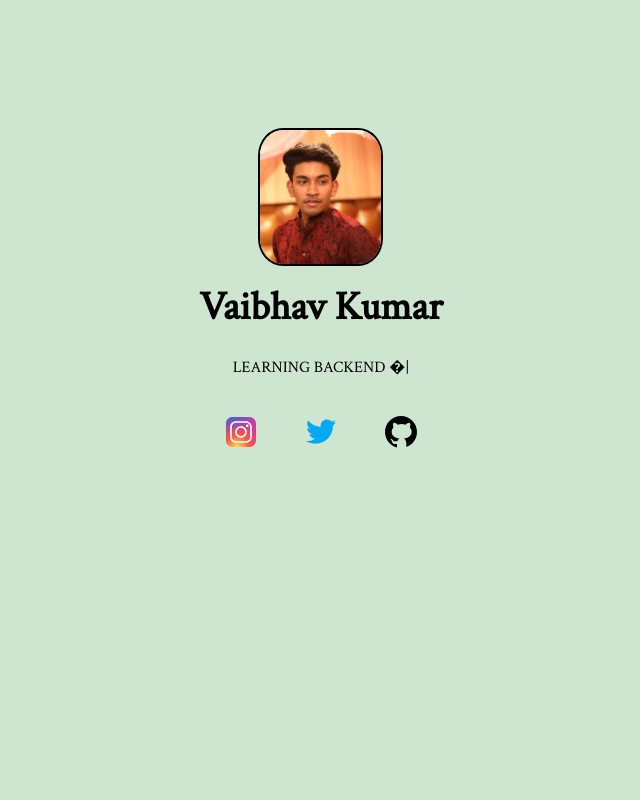
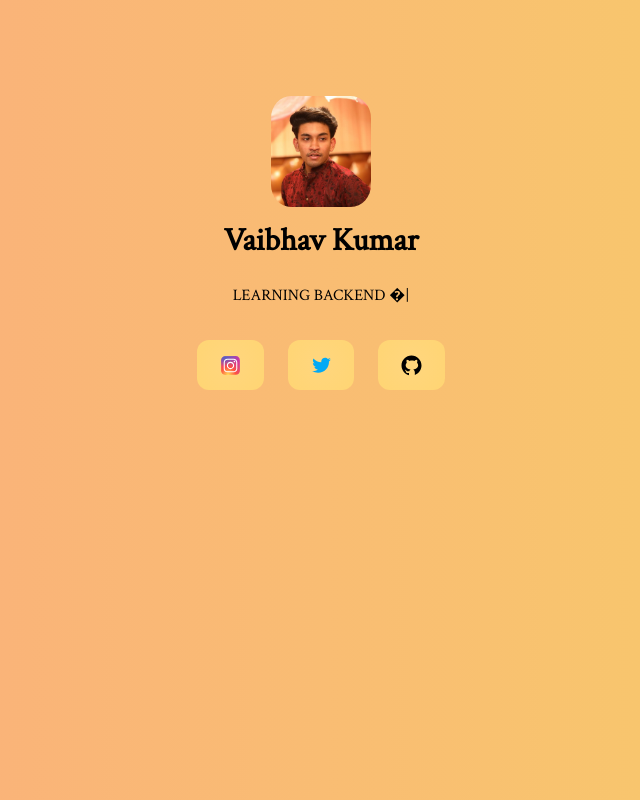
Before and after one commit to PrgVaibhav/My-socials, a plain HTML site: page index.html in a window 1280 px wide. Shown: the whole page, without its empty margins (319-959 px from the left). Drawn offline with Linux system fonts and the light colour scheme.

Commit message:
Update style.css

```diff
--- a/style.css
+++ b/style.css
@@ -10,6 +10,9 @@
 
 body {
   background: #cee5d0;
+  background-color: #fbab7e;
+  background-image: linear-gradient(to right, #fbab7e 0%, #f7ce68 100%);
+
   max-height: 1000px;
   max-width: 100%;
   display: flex;
@@ -21,14 +24,13 @@ body {
 }
 
 .profile-img img {
-  width: 125px;
-  margin-top: 8em;
-  border: 2px solid black;
+  width: 100px;
+  margin-top: 6rem;
   border-radius: 20%;
 }
 
 .profile-details h2 {
-  font-size: 2.5rem;
+  font-size: 2rem;
 }
 
 .profile-details p {
@@ -42,21 +44,41 @@ body {
   display: flex;
   justify-content: center;
   align-items: center;
-  gap: 40px;
+  gap: 1.5rem;
   margin-top: 2em;
 }
 
-.socials .icon {
-  width: 40px;
-  transition: box-shadow 240ms ease-in-out;
+.socials .instagram,
+.twitter,
+.github {
+  background-image: radial-gradient(circle 489px at 49.3% 46.6%, rgba(255, 214, 126, 1) 0%, rgba(253, 200, 0, 1) 100.2%);
+  border-radius: 12px;
+  padding: 0.6rem 0.8rem;
+  text-transform: uppercase;
+  transition: transform 0.3s linear, box-shadow 0.3s linear;
 }
 
-.socials .icon:hover {
-  box-shadow: rgba(0, 0, 0, 0.35) 0px 5px 15px;
-  border-radius: 8px;
+.socials a {
+  font-size: 1.2rem;
+  font-weight: 600;
+  color: black;
 }
 
-@media (max-width: 280px) {
+.socials .icon {
+  vertical-align: middle;
+  width: 25px;
+  transition: box-shadow 240ms ease-in-out;
+  margin: 0 0.5rem;
+}
+
+.socials .instagram:hover,
+.twitter:hover,
+.github:hover {
+  transform: translate(4px, -4px);
+  box-shadow: -10px 8px 0 rgba(0, 0, 0, 1);
+}
+
+@media (max-width: 468px) {
   body {
     text-align: center;
     display: flex;
@@ -75,10 +97,13 @@ body {
   }
 
   .socials {
-    margin-top: 1em;
+    margin-top: 3rem;
+    flex-direction: column;
   }
-
+  .socials a {
+    font-size: 1.2rem;
+  }
   .socials .icon {
-    width: 30px;
+    width: 25px;
   }
 } ;
```
